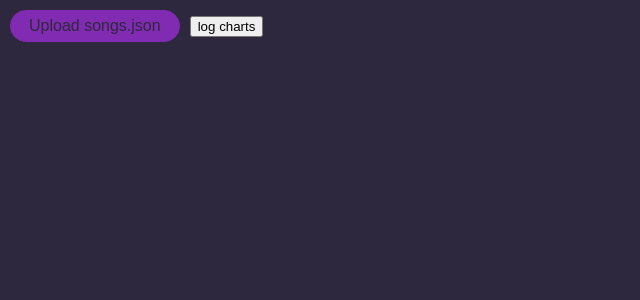
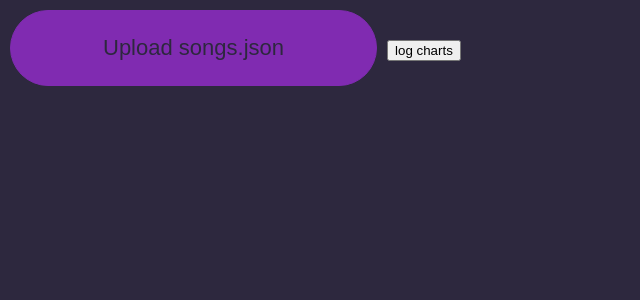
Before and after one commit to Makeliiii/clone-hero-thing-but-better, a React (Create React App) app: page / in a window 1280 px wide. Shown: the top 300 px of the page, without its empty margins (0-640 px from the left). Built offline with nearby package versions, Linux system fonts and the light colour scheme.

Commit message:
bigger button and font size

```diff
--- a/src/styles/upload.module.scss
+++ b/src/styles/upload.module.scss
@@ -2,12 +2,13 @@
 
 .upload {
     border: 1px solid $violet;
-    border-radius: 20px;
+    border-radius: 92px;
     display: inline-block;
-    padding: 6px 18px;
+    padding: 24px 92px;
     margin: 10px;
     background-color: $violet;
     color: $background;
+    font-size: 22px;
     -webkit-transition-duration: 0.4s;
     transition-duration: 0.4s;
     cursor: pointer;
```
